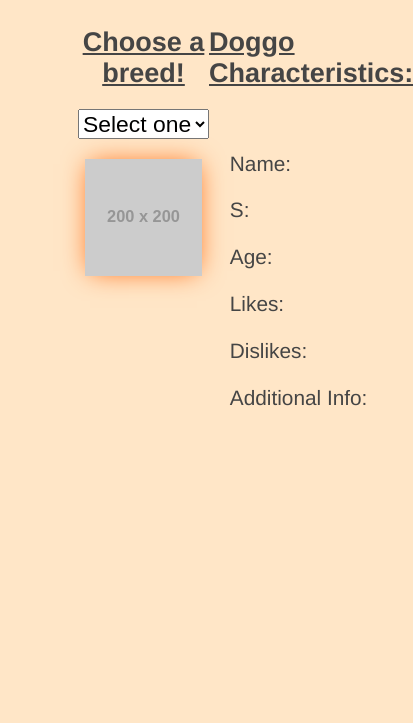
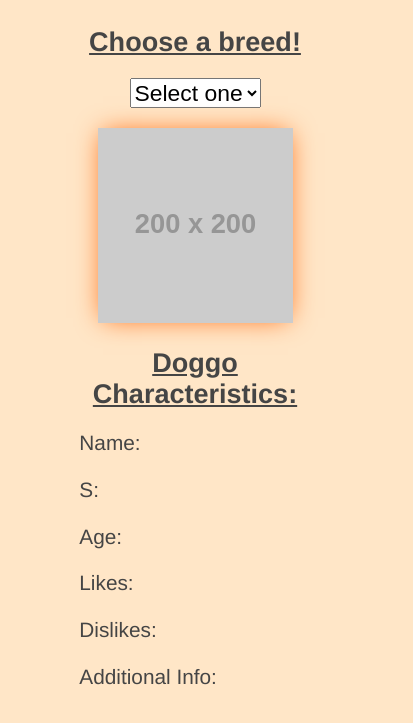
Before and after one commit to marianaceci/Doggo-generator, a plain HTML site: page index.html in a window 390 px wide. Shown: the part 91-814 px from the top of the page, 413 px wide, since content can reach past the window. Drawn offline with Linux system fonts and the light colour scheme; no server answers; placeholder pictures from the web are drawn by us.

Commit message:
update media query

```diff
--- a/style.css
+++ b/style.css
@@ -70,3 +70,32 @@ li{
   padding-left: 1rem;
   padding-bottom: 1rem;
 }
+
+@media screen and (max-width: 1024px){
+  .section-container {
+    padding-left: 15vw;
+    padding-right: 15vw;
+  }
+}
+
+@media screen and (max-width: 768px){
+  .section-container {
+    flex-direction: column;
+    padding-left: 15vw;
+    padding-right: 15vw;
+  }
+
+  img{
+    max-width: 50vw;
+  }
+
+  .right-column h2{
+    text-align: center;
+    margin-top: 20px;
+  }
+
+  .right-column ul{
+    padding-top: 0;
+  }
+
+}
```
